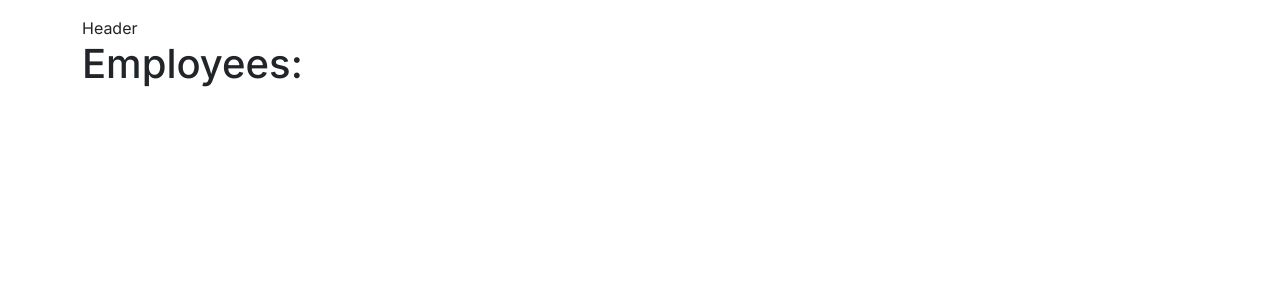
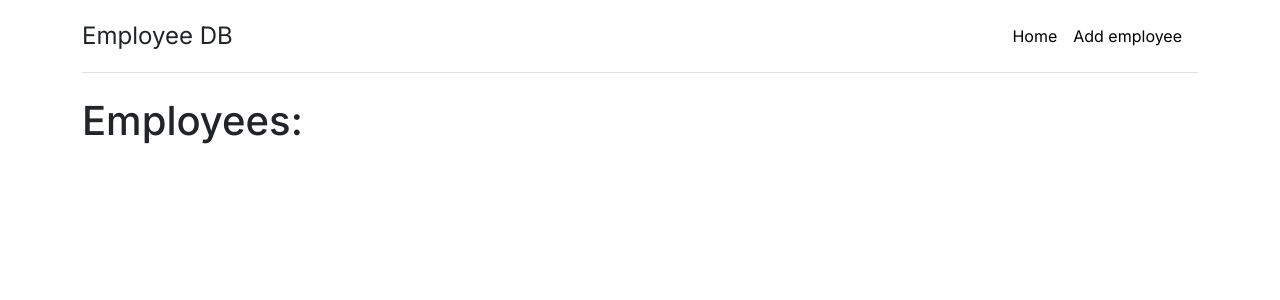
Before and after one commit to ferlobo1985/UDMY-NEXT24-Server-and-client, a Next.js app: page / in a window 1280 px wide. Shown: the top 300 px of the page. Built offline with nearby package versions, Linux system fonts and the light colour scheme.

Commit message:
02-Header and links
02-Header and links

```diff
--- a/src/app/layout.js
+++ b/src/app/layout.js
@@ -1,4 +1,5 @@
 import { Inter } from 'next/font/google'
+import Header from '@/components/header'
 import "bootstrap/dist/css/bootstrap.css"
 
 const inter = Inter({ subsets: ['latin'] })
@@ -13,7 +14,7 @@ export default function RootLayout({ children }) {
     <html lang="en">
       <body className={inter.className}>
         <div className='container py-3'>
-          <div>Header</div>
+          <Header/>
           {children}
         </div>
       </body>
--- /dev/null
+++ b/src/components/header.js
@@ -0,0 +1,15 @@
+import Link from 'next/link';
+
+export default function Header(){
+    return(
+        <div className='d-flex flex-column flex-md-row align-items-center pb-3 mb-4 border-bottom'>
+            <span className='fs-4'>Employee DB</span>
+
+            <nav className='d-inline-flex mt-2 mt-md-0 ms-md-auto'>
+                <Link href="/" className='me-3 py-2 link-body-emphasis text-decoration-none'>Home</Link>
+                <Link href="/form/add" className='me-3 py-2 link-body-emphasis text-decoration-none'>Add employee</Link>
+            </nav>
+
+        </div>
+    )
+}
```
